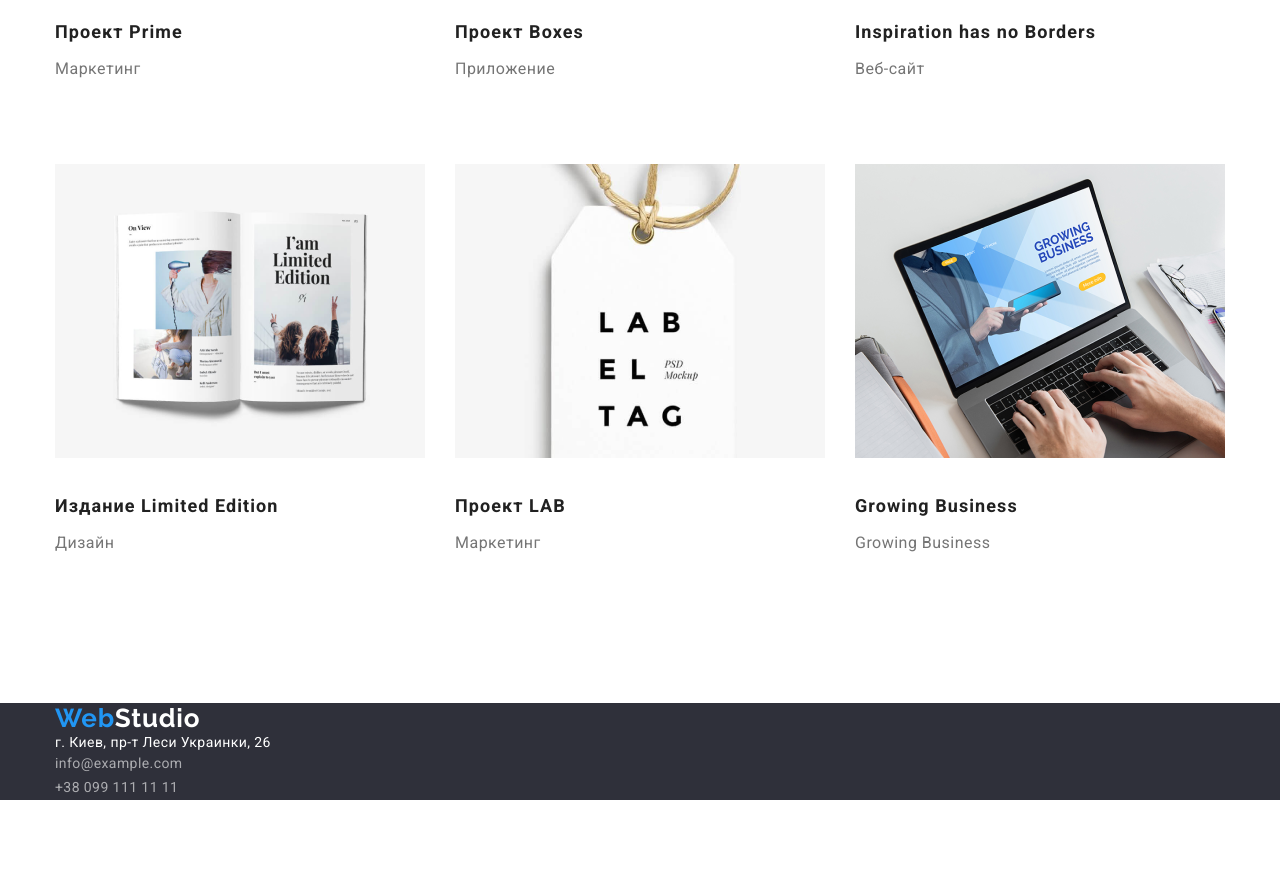
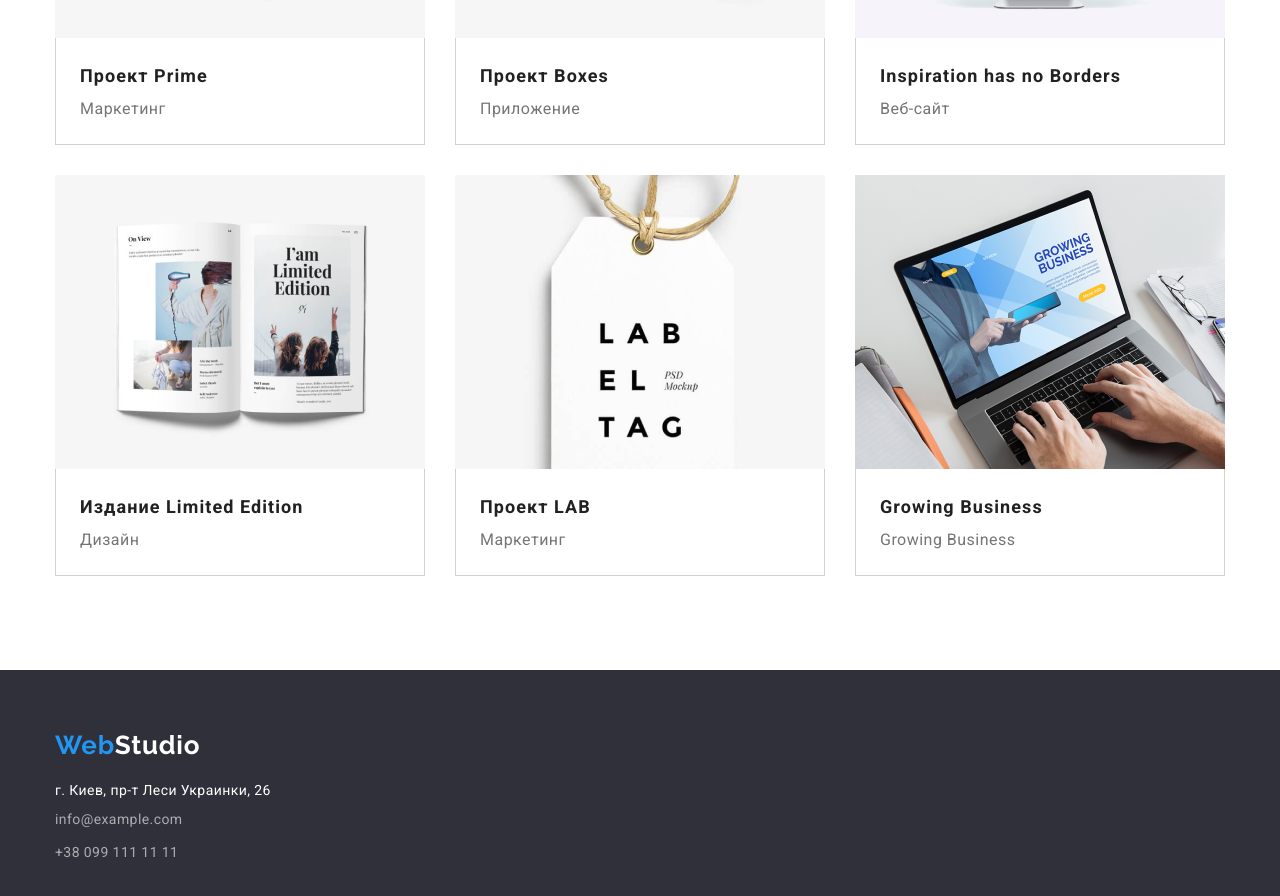
Before and after one commit to Bezpalyy/goit-markup-hw-03, a plain HTML site: page portfolio.html in a window 1280 px wide. Shown: the part 1048-1944 px from the top of the page. Before the commit the page ends 1848 px from the top, so only its background shows below. Drawn offline with nearby package versions, Linux system fonts and the light colour scheme.

Commit message:
hm-03-saturday-morning

```diff
--- a/css/style.css
+++ b/css/style.css
@@ -69,7 +69,7 @@ img {
 /*-----HEADER-----*/
 
 .header {
-  border-bottom: 1px;
+  border-bottom: 1px solid #ececec;
 }
 
 .menu {
@@ -96,7 +96,9 @@ img {
   margin-right: 70px;
 }
 
-.menu-item {
+.menu-link-current,
+.menu-link {
+  display: block;
   padding-top: 32px;
   padding-bottom: 32px;
 }
@@ -300,7 +302,9 @@ img {
 .team-item-subtitle {
   padding-top: 30px;
   padding-bottom: 30px;
-  /* border: 1px solid #e0dddd; */
+  border-bottom: 1px solid #d3cfcf;
+  border-left: 1px solid #d3cfcf;
+  border-right: 1px solid #d3cfcf;
 }
 
 .title-team {
@@ -333,6 +337,19 @@ img {
 /*-----/OUR TEAM-----*/
 
 /*-----FOOTER-----*/
+
+.footer {
+  padding-top: 60px;
+  padding-bottom: 60px;
+}
+
+.footer-logo-box {
+  margin-bottom: 20px;
+}
+
+.footer-item {
+  margin-bottom: 9px;
+}
 
 .map-link {
   font-style: normal;
@@ -371,14 +388,19 @@ img {
 
 /*-----PORTFOLIO-----*/
 
+.portfolio-section {
+  padding-top: 94px;
+  padding-bottom: 94px;
+}
+
 .portfolio-list {
   display: flex;
   justify-content: center;
-  margin-bottom: 56px;
+  margin-bottom: 50px;
 }
 
 .portfolio-list-item:not(:last-child) {
-  margin-right: 30px;
+  margin-right: 8px;
 }
 .portfolio-btn {
   box-shadow: 0px 3px 1px rgba(0, 0, 0, 0.1), 0px 1px 2px rgba(0, 0, 0, 0.08),
@@ -390,7 +412,7 @@ img {
   background-color: #f5f4fa;
   text-align: center;
   letter-spacing: 0.03em;
-
+  padding: 6px 22px;
   cursor: pointer;
 }
 
@@ -413,13 +435,19 @@ img {
   margin-left: 30px;
 }
 
+.portfolio-img-item {
+  padding: 20px 24px;
+  border-bottom: 1px solid #d3cfcf;
+  border-left: 1px solid #d3cfcf;
+  border-right: 1px solid #d3cfcf;
+}
+
 .suptitle-portfolio {
   font-weight: 700;
   font-size: 18px;
   line-height: 2;
   letter-spacing: 0.06em;
   color: #212121;
-  margin-bottom: 4px;
 }
 
 .subtitle-portfolio {
@@ -428,7 +456,6 @@ img {
   line-height: 1.88;
   letter-spacing: 0.03em;
   color: #757575;
-  margin-bottom: 20px;
 }
 
 /*-----/PORTFOLIO-----*/
--- a/portfolio.html
+++ b/portfolio.html
@@ -57,8 +57,9 @@
       </div>
     </header>
     <!--Hero-->
-    <main class="container">
-      <section class="portfolio-section section">
+    <main>
+      <section class="portfolio-section">
+        <div class="container">
           <div class="portfolio-navigation">
             <ul class="portfolio-list list">
               <li class="portfolio-list-item">
@@ -87,7 +88,7 @@
                   width="370"
                   height="294"
                 />
-              <div class="team-item-subtitle">
+                <div class="portfolio-img-item">
                   <h3 class="suptitle-portfolio">Технокряк</h3>
                   <p class="subtitle-portfolio">Веб-сайт</p>
                 </div>
@@ -101,7 +102,7 @@
                   width="370"
                   height="294"
                 />
-              <div class="team-item-subtitle">
+                <div class="portfolio-img-item">
                   <h3 class="suptitle-portfolio">
                     Постер New Orlean vs Golden Star
                   </h3>
@@ -117,7 +118,7 @@
                   width="370"
                   height="294"
                 />
-              <div class="team-item-subtitle">
+                <div class="portfolio-img-item">
                   <h3 class="suptitle-portfolio">Ресторан Seafood</h3>
                   <p class="subtitle-portfolio">Приложение</p>
                 </div>
@@ -131,7 +132,7 @@
                   width="370"
                   height="294"
                 />
-              <div class="team-item-subtitle">
+                <div class="portfolio-img-item">
                   <h3 class="suptitle-portfolio">Проект Prime</h3>
                   <p class="subtitle-portfolio">Маркетинг</p>
                 </div>
@@ -145,7 +146,7 @@
                   width="370"
                   height="294"
                 />
-              <div class="team-item-subtitle">
+                <div class="portfolio-img-item">
                   <h3 class="suptitle-portfolio">Проект Boxes</h3>
                   <p class="subtitle-portfolio">Приложение</p>
                 </div>
@@ -159,7 +160,7 @@
                   width="370"
                   height="294"
                 />
-              <div class="team-item-subtitle">
+                <div class="portfolio-img-item">
                   <h3 class="suptitle-portfolio">Inspiration has no Borders</h3>
                   <p class="subtitle-portfolio">Веб-сайт</p>
                 </div>
@@ -173,7 +174,7 @@
                   width="370"
                   height="294"
                 />
-              <div class="team-item-subtitle">
+                <div class="portfolio-img-item">
                   <h3 class="suptitle-portfolio">Издание Limited Edition</h3>
                   <p class="subtitle-portfolio">Дизайн</p>
                 </div>
@@ -187,7 +188,7 @@
                   width="370"
                   height="294"
                 />
-              <div class="team-item-subtitle">
+                <div class="portfolio-img-item">
                   <h3 class="suptitle-portfolio">Проект LAB</h3>
                   <p class="subtitle-portfolio">Маркетинг</p>
                 </div>
@@ -201,24 +202,27 @@
                   width="370"
                   height="294"
                 />
-              <div class="team-item-subtitle">
+                <div class="portfolio-img-item">
                   <h3 class="suptitle-portfolio">Growing Business</h3>
                   <p class="subtitle-portfolio">Growing Business</p>
                 </div>
               </a>
             </li>
           </ul>
+        </div>
       </section>
     </main>
     <!--Footer-->
     <footer class="footer">
       <div class="footer-container container">
+        <div class="footer-logo-box">
           <a class="logo list link" href=""
             >Web<span class="logo-color-footer">Studio</span></a
           >
+        </div>
         <address class="adress-list">
           <ul class="footer-list list">
-            <li>
+            <li class="footer-item">
               <a
                 class="map-link link"
                 href="https://goo.gl/maps/KRb5rvEpRNCrVDz67"
@@ -233,7 +237,7 @@
                 >info@example.com</a
               >
             </li>
-            <li>
+            <li class="footer-item">
               <a class="footer-phone-number link" href="tel:+380991111111"
                 >+38 099 111 11 11</a
               >
```
Also changed, not shown: index.html (+11 -5 lines). Lines whose indentation alone changed are shown as unchanged.
